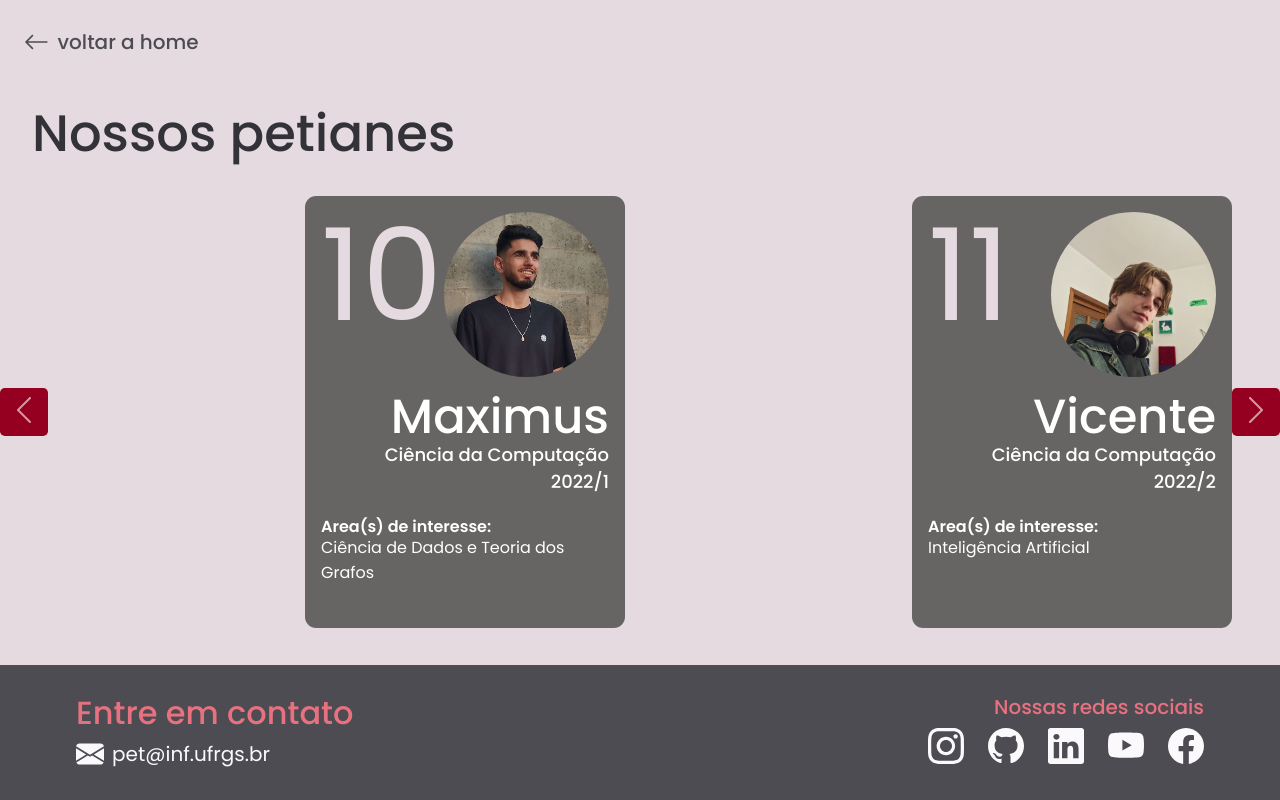
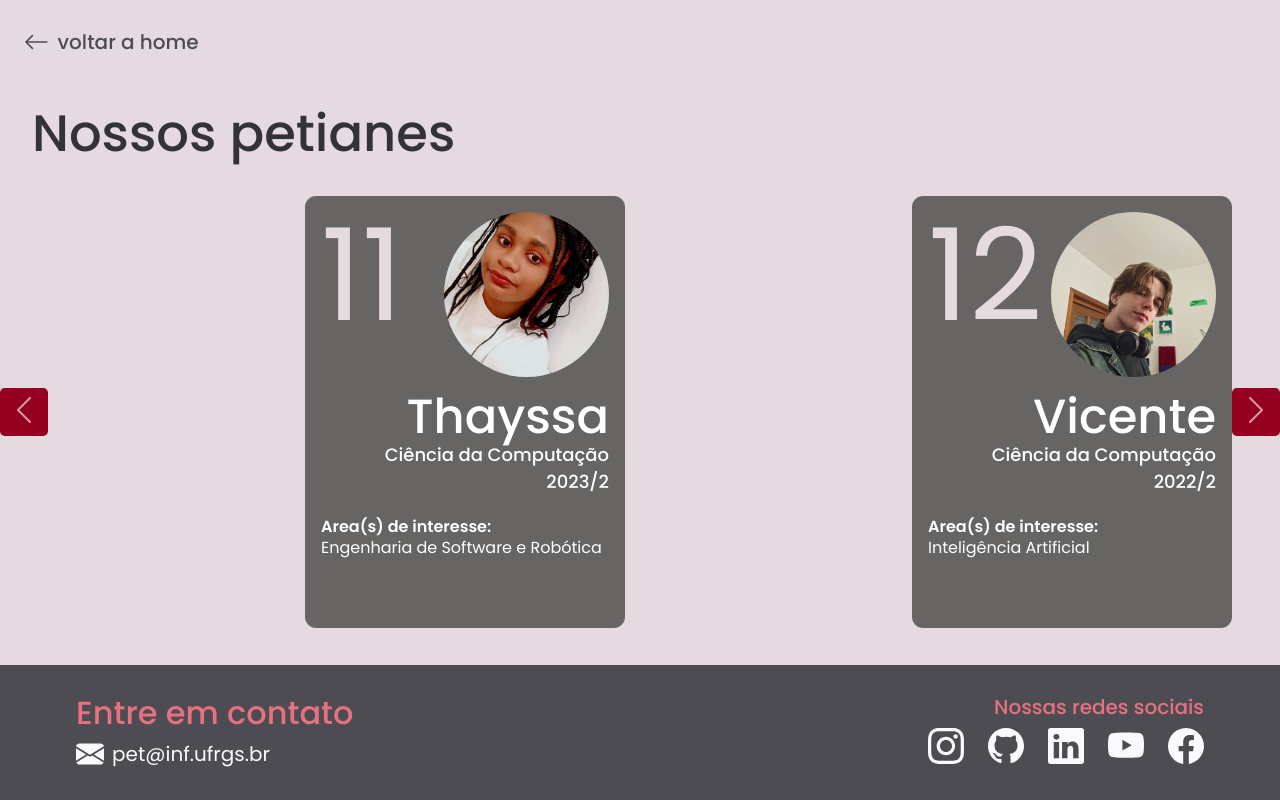
Before and after one commit to petcomputacaoufrgs/pet-website, a Next.js app: page /petianes in a window 1280 px wide. Built offline with nearby package versions, Linux system fonts and the light colour scheme.

Commit message:
Update members

```diff
--- a/src/data/membersPage.ts
+++ b/src/data/membersPage.ts
@@ -17,13 +17,15 @@ import Joel from '@/images/members/Joel.jpg'
 import Kenji from '@/images/members/Kenji.jpg'
 //import Isa from '@/images/members/Isabella.jpg'
 import Max from '@/images/members/Max.jpg'
-import Eric from '@/images/members/Eric.jpg'
+//import Eric from '@/images/members/Eric.jpg'
 import Marcelo from '@/images/members/Marcelo.jpg'
 import Gui from '@/images/members/Guilherme.jpg'
 import Kami from '@/images/members/Kami.jpg'
 import Barata from '@/images/members/Barata.jpg'
 import Vicente from '@/images/members/Vicente.jpg'
 import Eduardo from '@/images/members/Eduardo.jpg'
+import EduardoVeiga from '@/images/members/EduardoVeiga.jpeg'
+import Thayssa from '@/images/members/Thayssa.jpeg'
 
 interface IMemberPage {
   title: string
@@ -42,12 +44,21 @@ const orientador: MemberType = {
 // imgUrl aceita o link de uma imagem, o caminho para a imagem dentro da pasta public, ou o import da imagem com .src
 const petianes: MemberType[] = [
   {
-    name: 'Eric',
-    imgUrl: Eric.src,
-    course: 'ecp',
-    semester: '2019/2',
-    interest: 'Sistemas Embarcados e Sistemas de Tempo Real',
+    name: 'Thayssa',
+    imgUrl: Thayssa.src,
+    course: 'cic',
+    semester: '2023/2',
+    interest: 'Engenharia de Software e Robótica',
   },
+
+  {
+    name: 'Eduardo Veiga',
+    imgUrl: EduardoVeiga.src,
+    course: 'cic',
+    semester: '2023/1',
+    interest: 'Engenharia de Software'
+  },
+
   {
     name: 'Guilherme',
     imgUrl: Gui.src,
@@ -56,11 +67,11 @@ const petianes: MemberType[] = [
     interest: 'Desenvolvimento de Jogos e Inteligência Artificial',
   },
   {
-    name: 'Eduardo',
+    name: 'Eduardo Fonseca',
     imgUrl: Eduardo.src,
     course: 'cic',
     semester: '2023/1',
-    interest: 'Inteligência Artificial e Computação Teórica',
+    interest: 'IA e Computação Teórica',
   },
   {
     name: 'Joel',
```
Also changed, not shown: src/images/members/EduardoVeiga.jpeg (added), src/images/members/Thayssa.jpeg (added).
